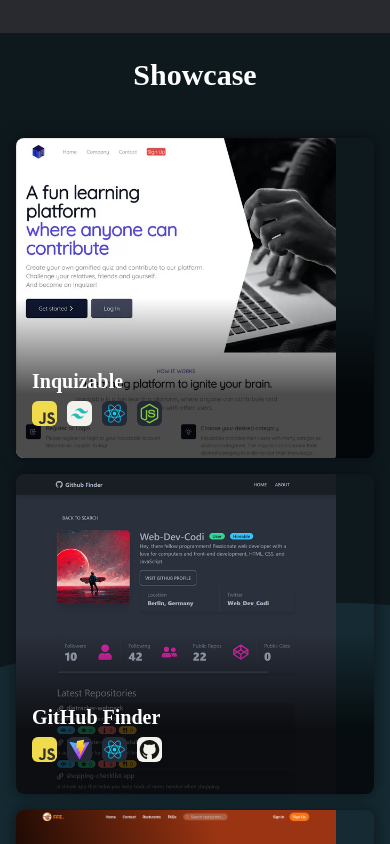
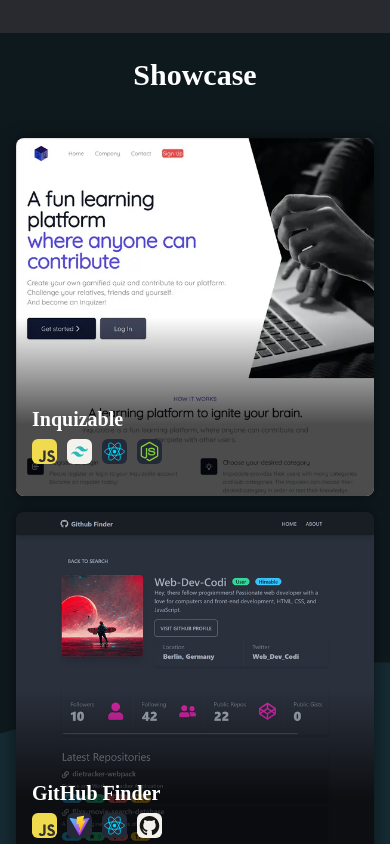
Before and after one commit to Web-Dev-Codi/webdevcodi, a React (Vite) app: page / in a window 390 px wide. Shown: the part 1920-2764 px from the top of the page. Built offline with nearby package versions, Linux system fonts and the light colour scheme; no server answers; a web font is replaced by a local one.

Commit message:
Remove media query for showcase card height at max-width 900px

```diff
--- a/src/index.css
+++ b/src/index.css
@@ -976,11 +976,6 @@
   }
 }
 
-@media (max-width: 900px) {
-  .showcase-card {
-    height: 20rem;
-  }
-}
 
 @media (min-width: 900px) {
   .showcase-card:hover .showcase-card__details-wrapper {
```
